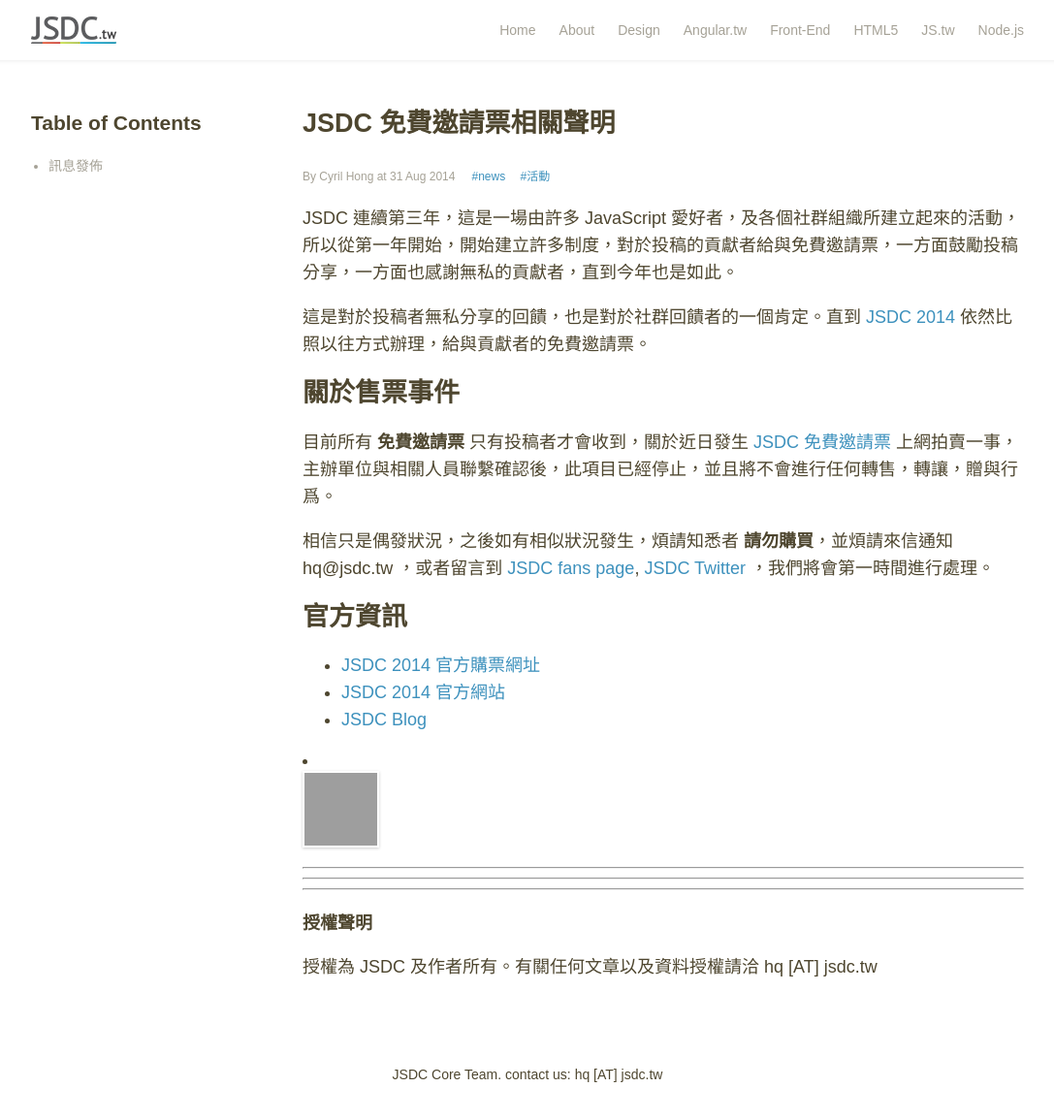
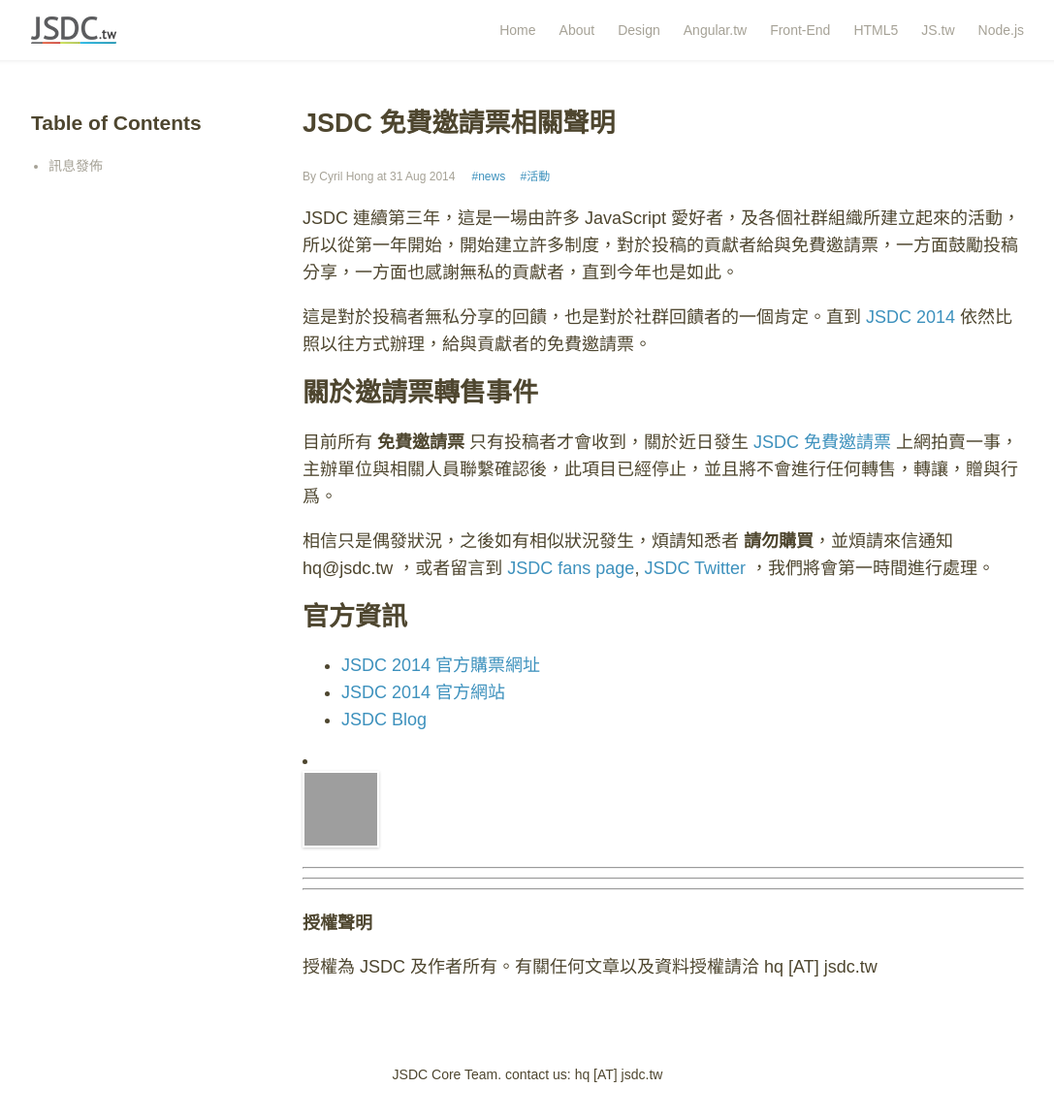
Before and after one commit to jsdc-core/blog.jsdc.tw, a Jekyll site: the page built from _posts/2014-08-31-speaker-ticket-sale.md, in a window 1280 px wide and 1167 px high. Shown: the top 1155 px of the window at 97% size, without its empty margins (96-1183 px from the left). Built offline with Jekyll 4.4.1, drawn with Linux system fonts in a browser that asks for light colours; comment, search, counter and statistics services are not loaded; grey boxes are pictures that could not be loaded.

Commit message:
update speaker post

```diff
--- a/_posts/2014-08-31-speaker-ticket-sale.md
+++ b/_posts/2014-08-31-speaker-ticket-sale.md
@@ -16,7 +16,7 @@
 
 這是對於投稿者無私分享的回饋，也是對於社群回饋者的一個肯定。直到 [JSDC 2014](http://2014.jsdc.tw/) 依然比照以往方式辦理，給與貢獻者的免費邀請票。
 
-##關於售票事件
+## 關於邀請票轉售事件
 
 目前所有 **免費邀請票** 只有投稿者才會收到，關於近日發生 [JSDC 免費邀請票](http://jsdc-tw.kktix.cc/events/jsdc2014) 上網拍賣一事，主辦單位與相關人員聯繫確認後，此項目已經停止，並且將不會進行任何轉售，轉讓，贈與行爲。
 
```
